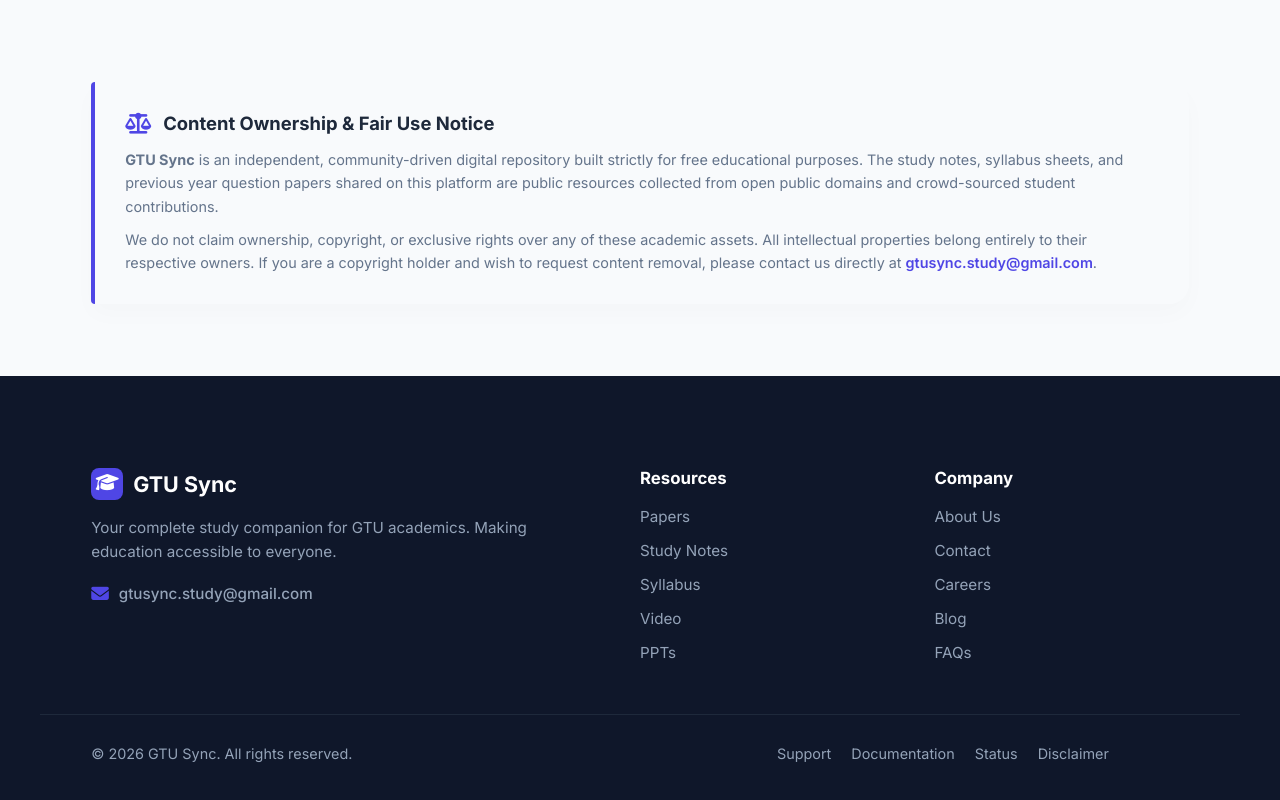
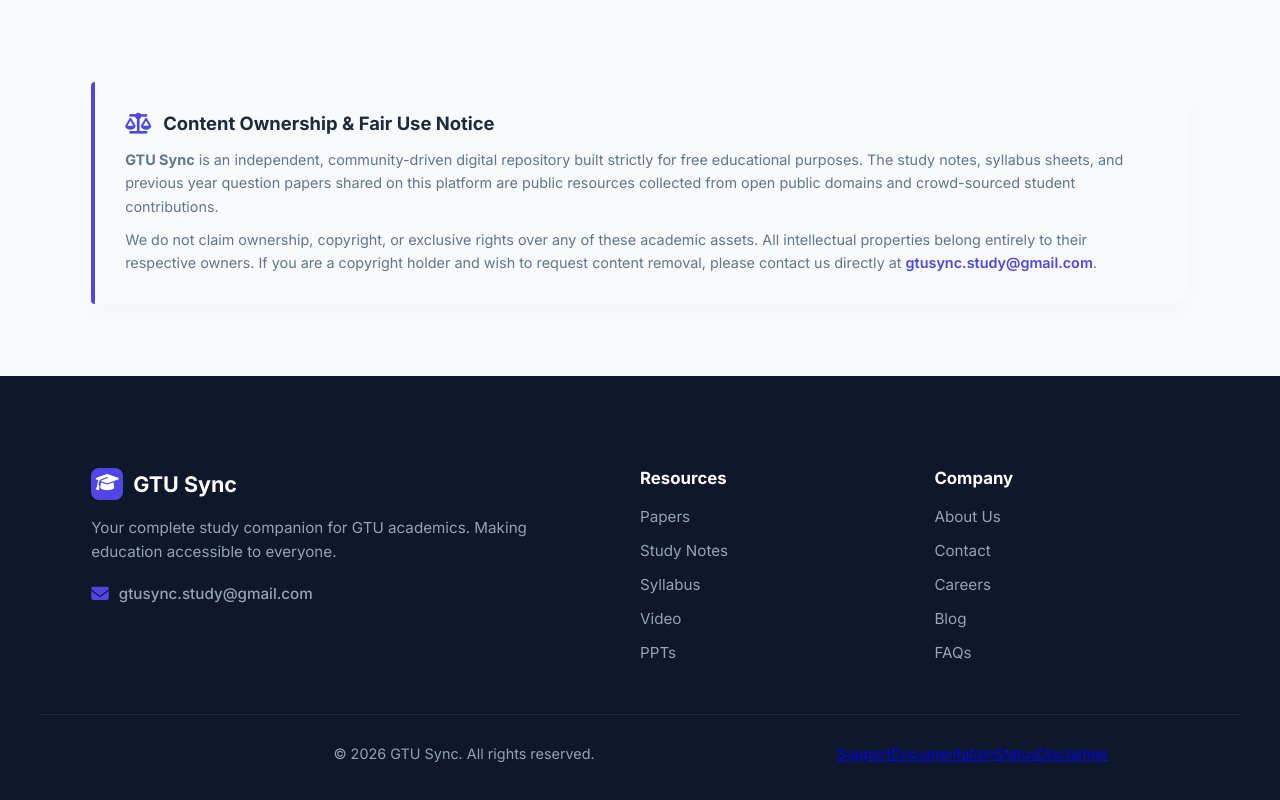
Before and after one commit to Nensi0910/gtu-sync, a React (Create React App) app: page / in a window 1280 px wide. Shown: the part 2674-3474 px from the top of the page. Built offline with nearby package versions, Linux system fonts and the light colour scheme.

Commit message:
Update index.css

```diff
--- a/src/index.css
+++ b/src/index.css
@@ -322,20 +322,24 @@
   color: white;
 }
 .footer-bottom {
-  display: flex;
-  justify-content: space-between;
-  align-items: center;
+  display: flex !important;
+  justify-content: center !important;
+  text-align: center !important;
   padding-top: 30px;
   font-size: 0.9rem;
-}
-.footer-bottom-links a {
+  width: 100% !important
+}
+.footer-bottom p {
+  margin: 0 auto !important;         /* Ensures perfect centering bounds */
+}
+/* .footer-bottom-links a {
   color: #94a3b8;
   text-decoration: none;
   margin-left: 20px;
 }
 .footer-bottom-links a:hover {
   color: white;
-}
+} */
 /* Clean styling for the footer email link */
 .footer-email-contact {
   display: flex;
@@ -470,6 +474,7 @@
 .copyright-fairuse-note p:last-child {
   margin-bottom: 0 !important;
 }
+
 
 /* ==========================================================================
    BACK TO HOME NAVIGATION STYLES
```
